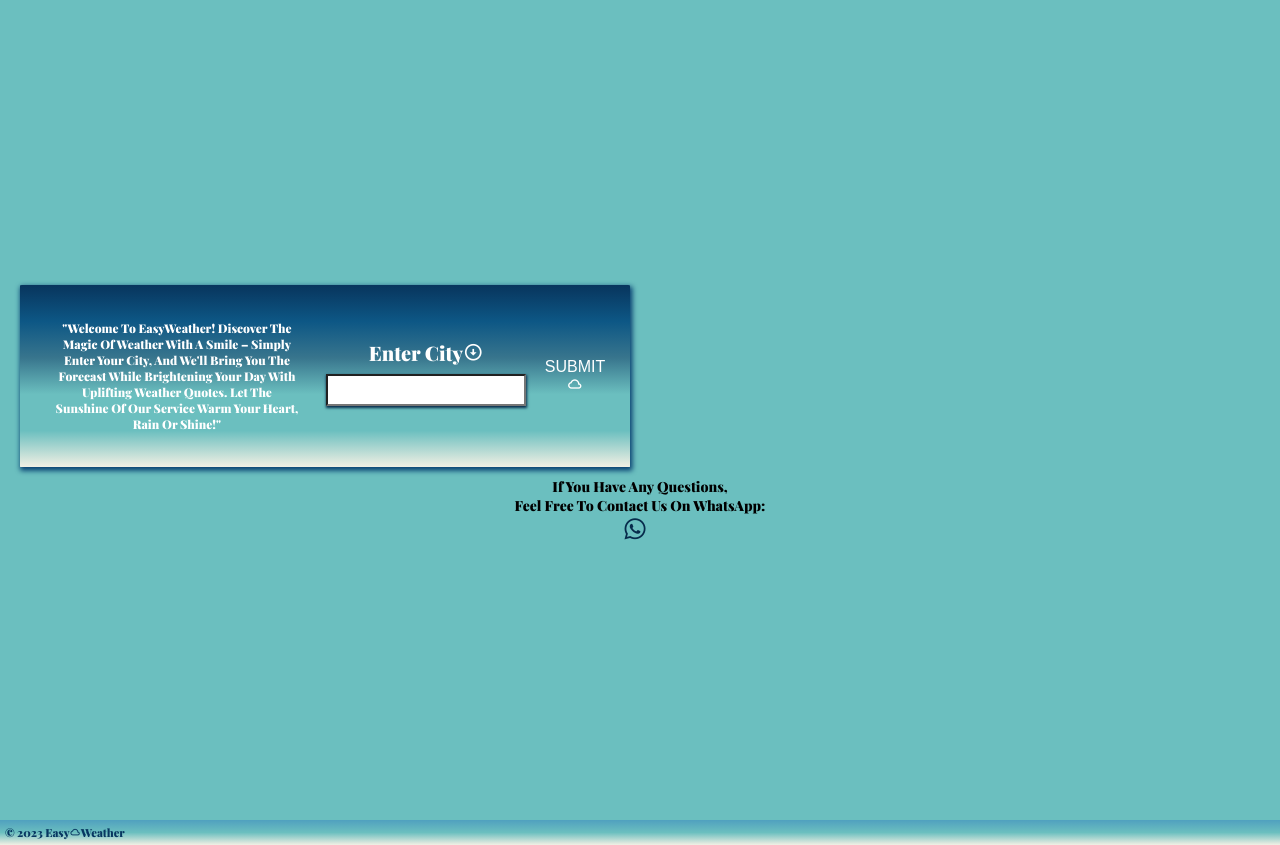
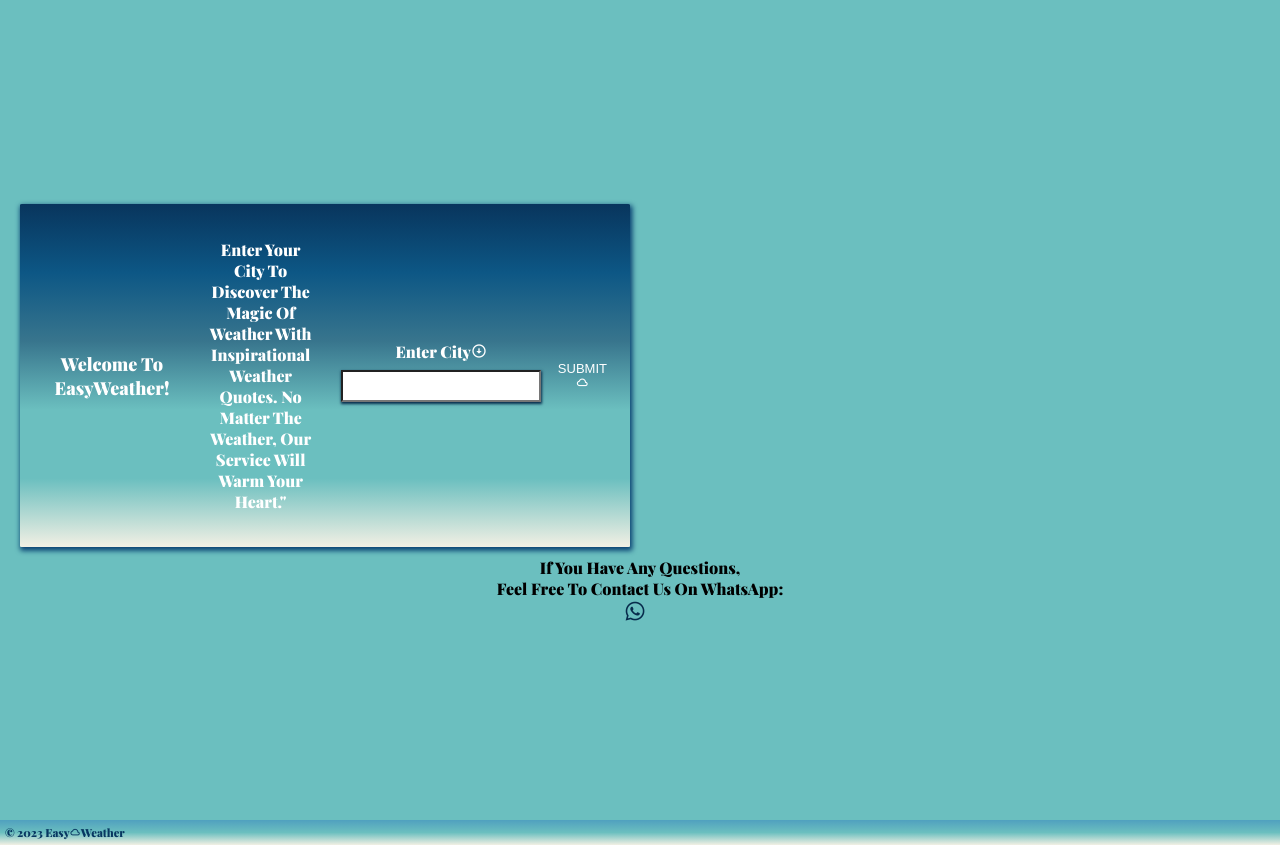
Before and after one commit to SandorGyorfi/EasyWeather, a Flask app: page / in a window 1280 px wide. Shown: the part 100-945 px from the top of the page. Run offline with Flask 3, Linux system fonts and the light colour scheme; some web fonts are replaced.

Commit message:
Css update
Added some new data because crash

```diff
--- a/static/css/style.css
+++ b/static/css/style.css
@@ -28,50 +28,40 @@ nav {
 }
 
 h1 {
-  font-weight: bold;
+  font-weight: lighter;
   text-transform: uppercase;
   margin-top: 0;
-  padding: 5%;
   color: #fff;
-  font-size: 40px;
+  font-size: 20px;
 }
 
 h2 {
-  padding: 5%;
-  text-align: center;
-  font-weight: bold;
-  text-transform: capitalize;
+  font-weight: lighter;
+  text-transform: uppercase;
   margin-top: 0;
+  padding: 2%;
+  font-size: 16px;
   color: #fff;
-  font-size: 30px;
 }
 
 h3 {
-  font-weight: lighter;
-  text-transform: uppercase;
-  text-decoration: underline;
-  margin-top: 0;
-  padding: 1%;
-  font-size: 20px;
+  text-align: left;
+  font-size: 18px;
+  text-transform: capitalize;
+  padding: 3%;
   color: #fff;
 }
 
-h4 {
-  text-align: center;
-  font-size: 10px;
-  text-transform: capitalize;
-  padding: 1%;
-  color: #fff;
-}
+
 
 button {
   text-align: center;
-  font-size: 16px;
+  font-size: 13px;
   text-transform: uppercase;
   background-color: inherit;
   color: #fff;
   border: none;
-  margin: 10px;
+  margin: 8px;
   cursor: pointer;
   border-radius: 5%;
   padding: 1%;
@@ -80,8 +70,8 @@ button {
 button.active,
 button:hover {
   font-weight: bold;
-  padding: 1.3%;
-  font-size: 16px;
+  padding: 1.1%;
+  font-size: 14px;
   color: #0a4273;
   background: #f2f0e4;
   transition: 0.4s;
@@ -112,22 +102,23 @@ footer {
 p {
   text-transform: capitalize;
   font-weight: bold;
+
 }
 
 .welcome {
   margin: 10px;
   padding: 1.5%;
+  font-size: 12;
   text-align: center;
-  font-size: 60%;
   text-transform: capitalize;
 }
 
 .contact {
-  font-size: 14px;
+  font-size: 12;
 }
 
 .whatsapp-icon {
-  font-size: 28px;
+  font-size: 25px;
   color: #072b4b;
   margin-right: 10px;
 }
@@ -136,7 +127,7 @@ p {
   color: #fff;
   font-weight: bold;
   padding: 1%;
-  font-size: 20px;
+  font-size: 16px;
   text-transform: capitalize;
   display: flex;
   align-items: center;
@@ -147,14 +138,14 @@ p {
   text-transform: capitalize;
   color: #315b6c;
   padding: 1%;
-  font-size: 20px;
+  font-size: 18px;
 }
 
 .WT2 {
   text-transform: capitalize;
   color: #11314d;
   padding: 1%;
-  font-size: 20px;
+  font-size: 18px;
 }
 
 .logo {
--- a/templates/index.html
+++ b/templates/index.html
@@ -16,7 +16,8 @@
 <div class="container">
     <div class="card">
         <form class="cN" method="POST">
-            <p class="welcome">"Welcome to EasyWeather! Discover the magic of weather with a smile – simply enter your city, and we'll bring you the forecast while brightening your day with uplifting weather quotes. Let the sunshine of our service warm your heart, rain or shine!"</p>
+            <h3 class="welcome">Welcome to EasyWeather!</h3>
+            <p class="welcome"> Enter your city to discover the magic of weather with inspirational weather quotes. No matter the weather, our service will warm your heart."</p>
             <div align="center">
                 <label for="cityName">Enter city<i class='bx bx-down-arrow-circle'></i></label><br>
                 <input type="text" id="cityName" name="cityName" required/>
```
